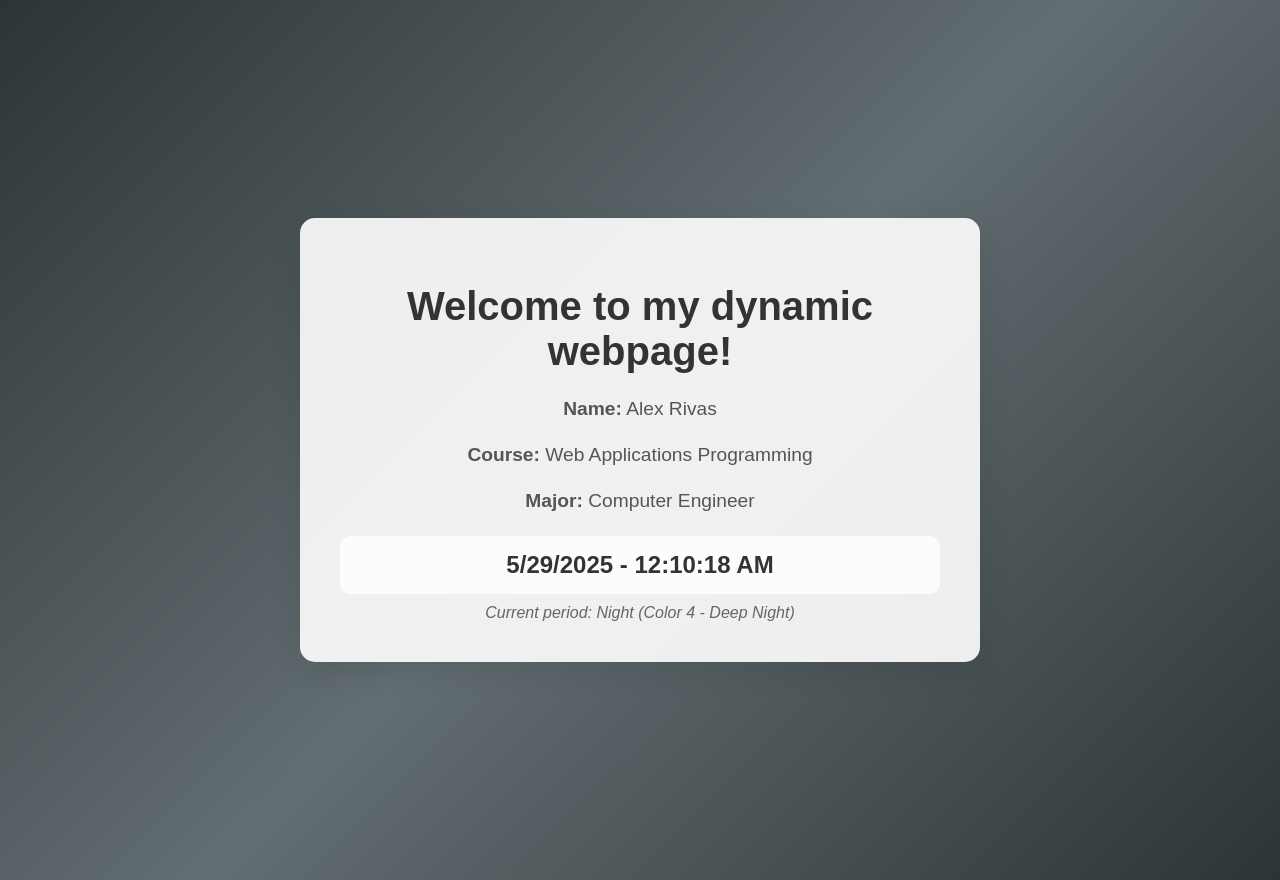
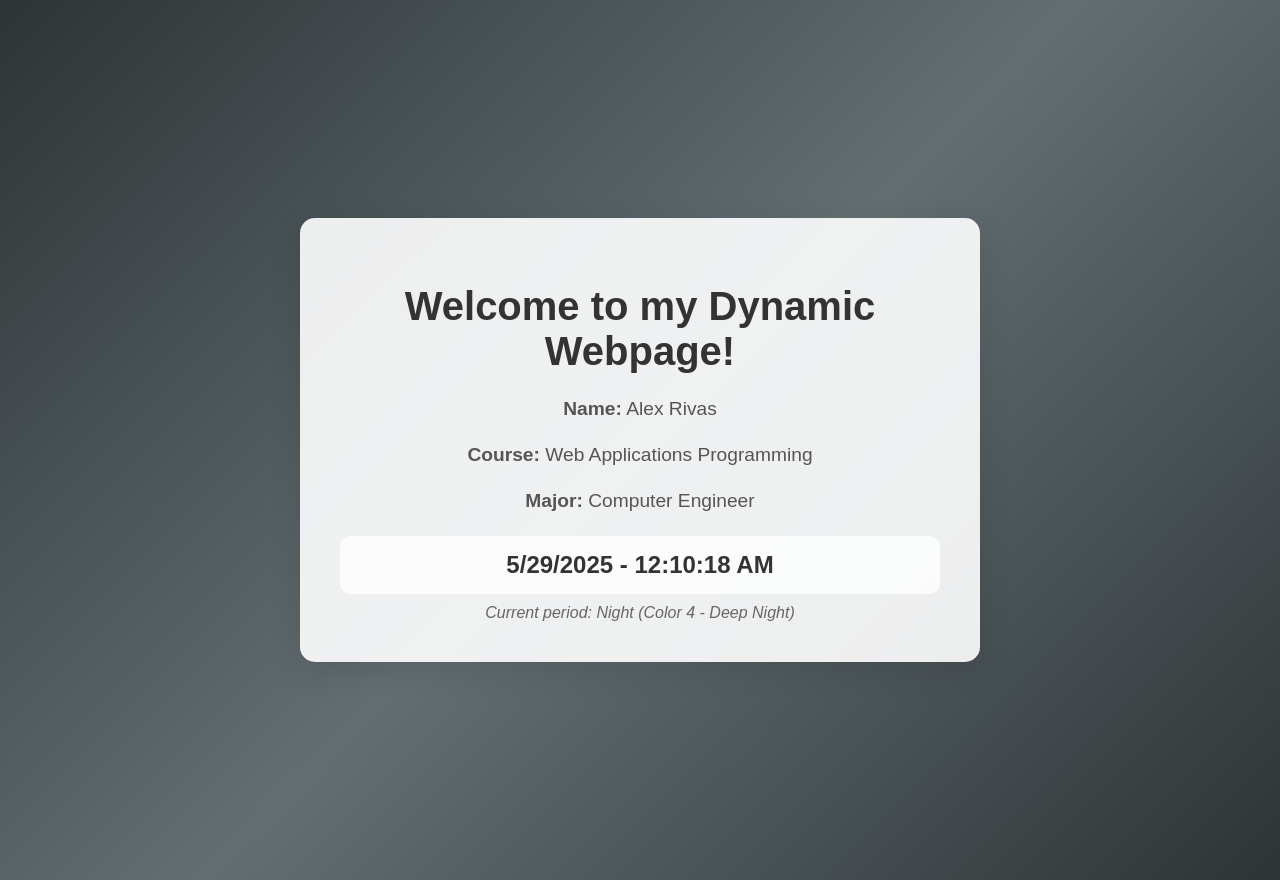
Before and after one commit to Drakis04/Drakis041.github.io, a plain HTML site: page index.html in a window 1280 px wide. Drawn offline with Linux system fonts and the light colour scheme.

Commit message:
Update index.html

```diff
--- a/index.html
+++ b/index.html
@@ -58,7 +58,7 @@
 </head>
 <body>
     <div class="container">
-        <h1>Welcome to my dynamic webpage!</h1>
+        <h1>Welcome to my Dynamic Webpage!</h1>
 
         <div class="info">
             <strong>Name:</strong> Alex Rivas
```
